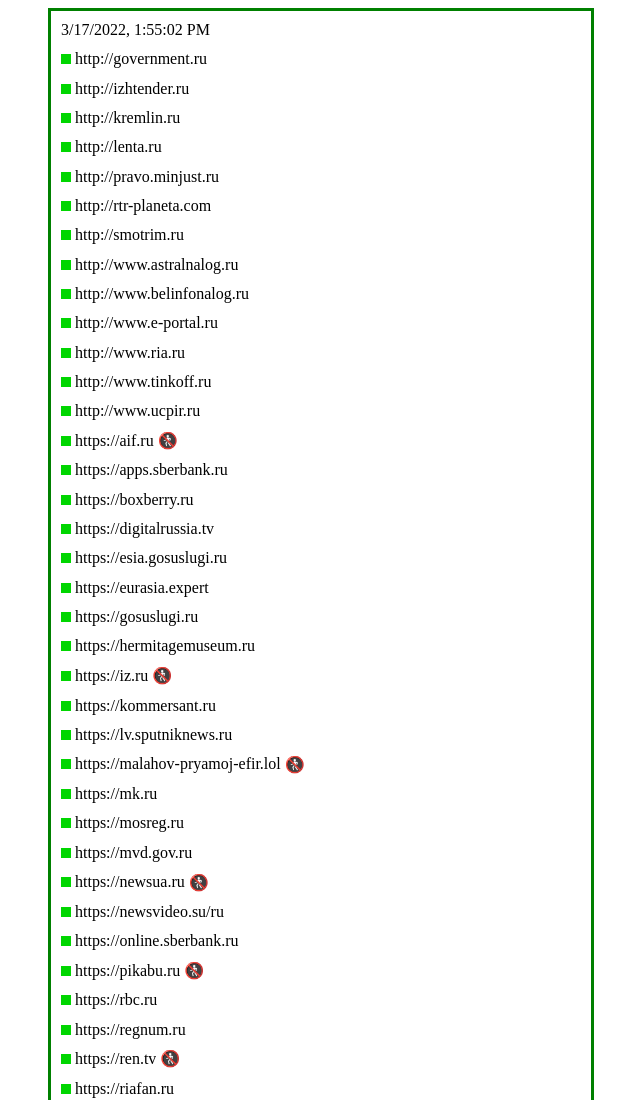
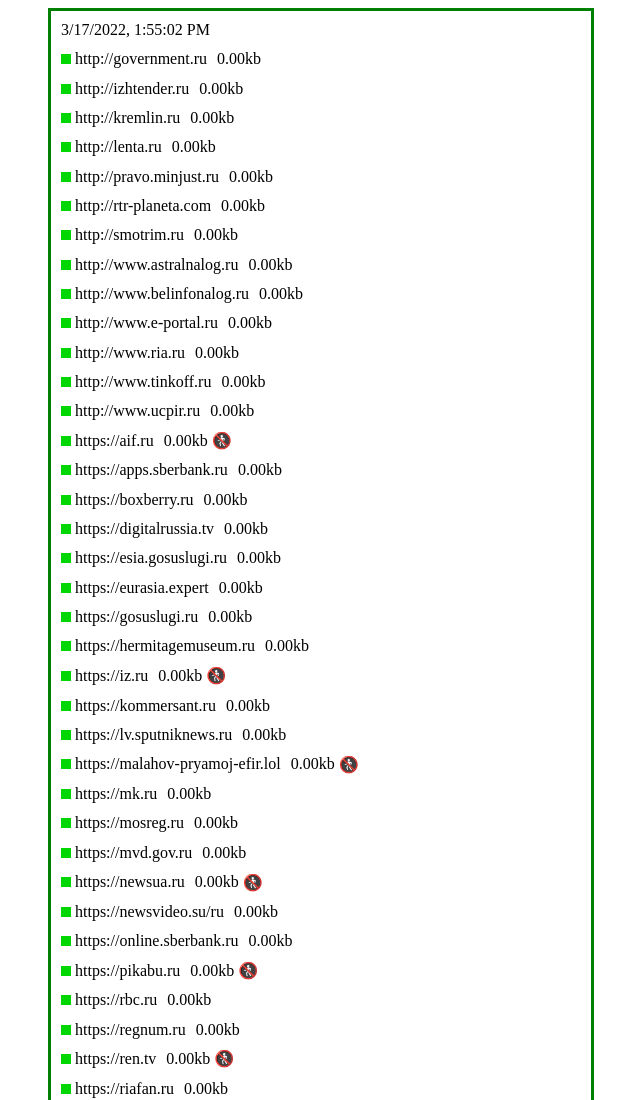
Before and after one commit to ignitedevua/a, a plain HTML site: page index.html in a window 1280 px wide. Shown: the top 1100 px of the page, without its empty margins (319-959 px from the left). Drawn offline with Linux system fonts and the light colour scheme.

Commit message:
added response size

```diff
--- a/index.js
+++ b/index.js
@@ -33,10 +33,11 @@ function load() {
             var page = list[i].page;
             var status = list[i].st;
             var protect = list[i].protect;
+            var c_size = parseFloat(list[i].cs || 0).toFixed(2);
             div.innerHTML = `
             <div class=" item">\
                 <div class="status inl ${status?"alive":"dead"}">&nbsp;</div>\
-                <div class="url inl">${page}</div>\
+                <div class="url inl" title="${c_size}kb">${page}<span>${c_size}kb</span></div>\
                 <div class="inl ${protected.includes(protect)?"secure":""}" title="${protect}"></div>\
             </div>`;
             div = div.children[0];
--- a/style.css
+++ b/style.css
@@ -69,3 +69,7 @@
 .secure::before {
     content: "🚷";
 }
+
+.url>span {
+    padding-left: 10px;
+}
```
